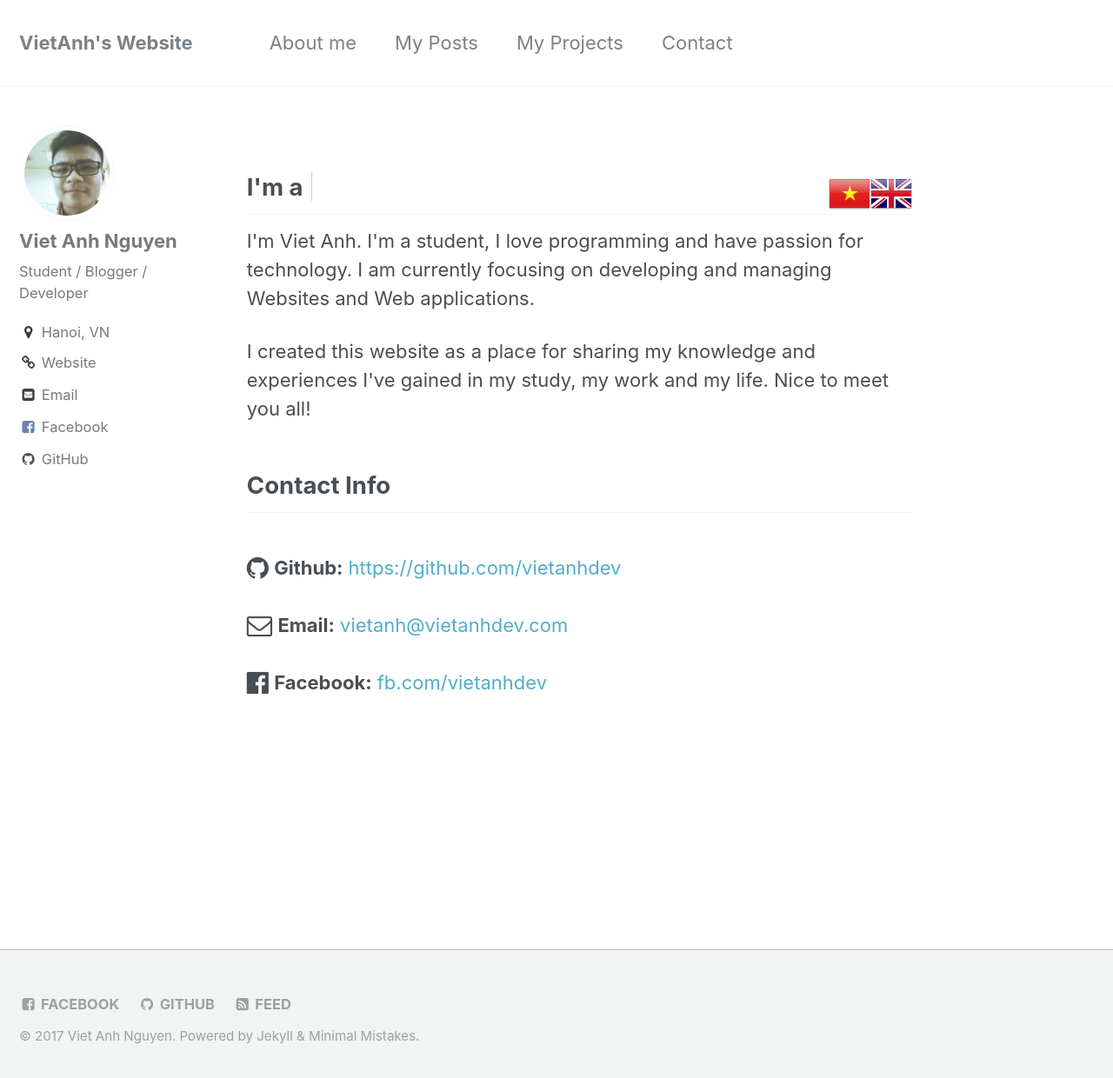
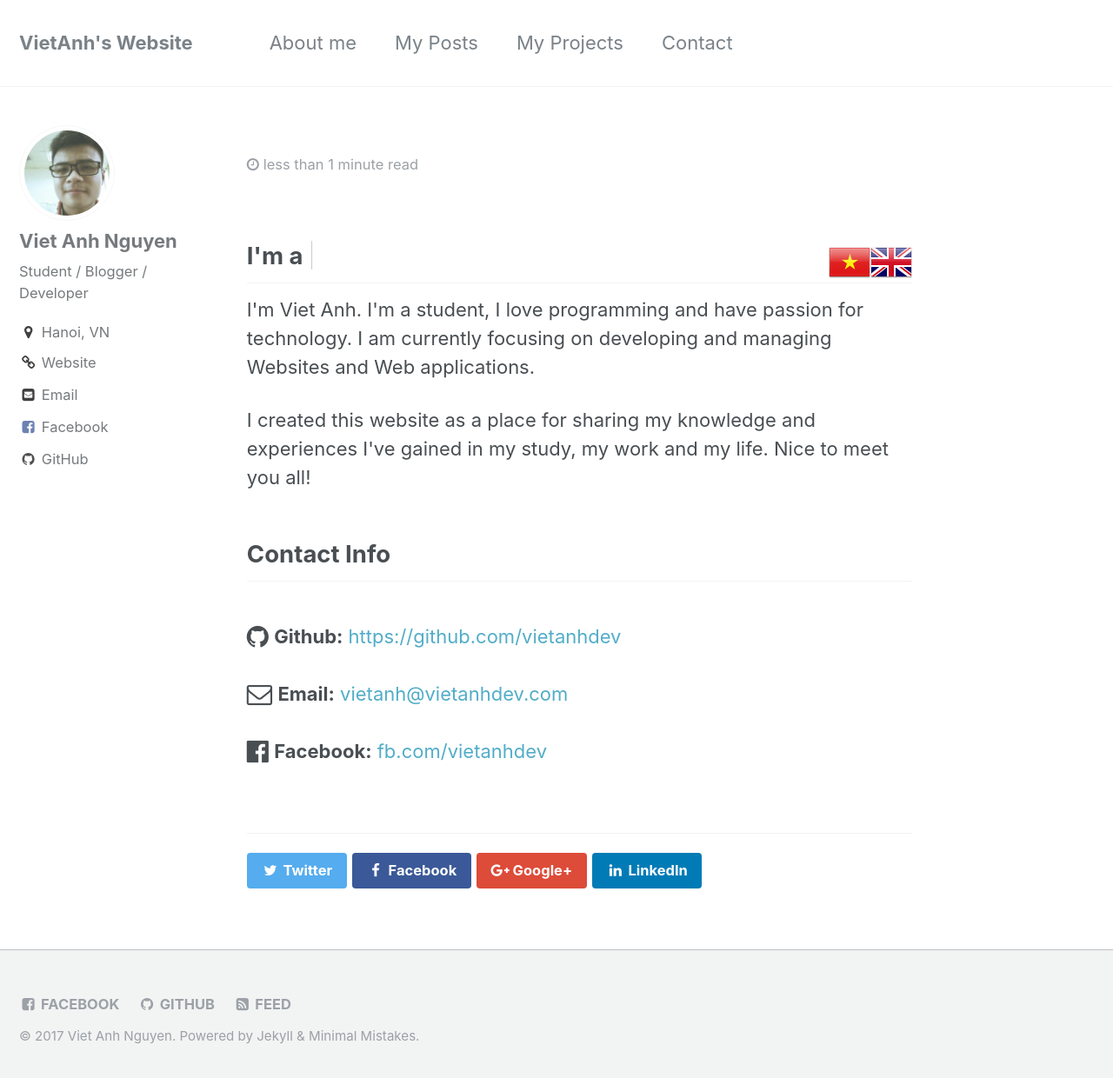
Before and after one commit to quangnguyen116hb/quangnguyen116hb.github.io, a Jekyll site: the page built from index.html, in a window 1280 px wide and 1248 px high. Shown: the top 1240 px of the window at 87% size. Built offline with Jekyll 4.4.1, drawn with Linux system fonts in a browser that asks for light colours; the list of posts is cut into pages by our own code; some of the changed lines change nothing that is shown.

Commit message:
add some pages

```diff
--- a/_config.yml
+++ b/_config.yml
@@ -244,3 +244,14 @@ defaults:
       comments: true # true
       share: true
       related: true
+  # _pages
+  - scope:
+      path: ""
+      type: pages
+    values:
+      layout: single
+      author_profile: true
+      read_time: true
+      comments: false # true
+      share: true
+      related: true
```
